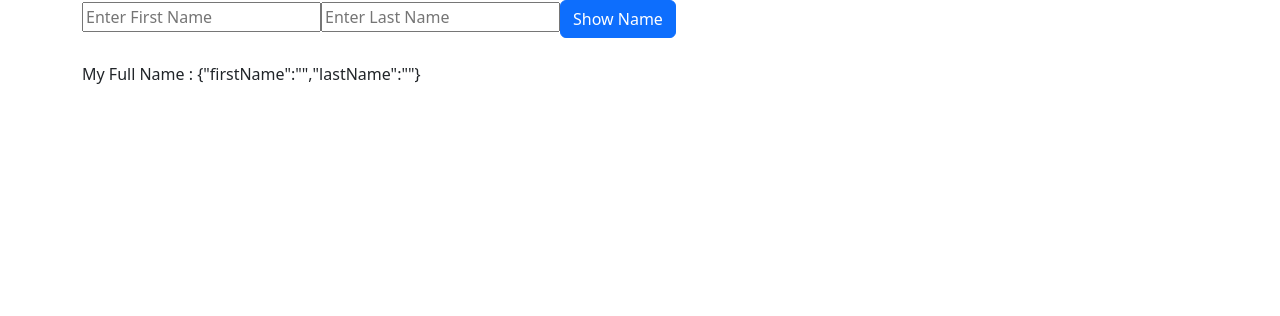
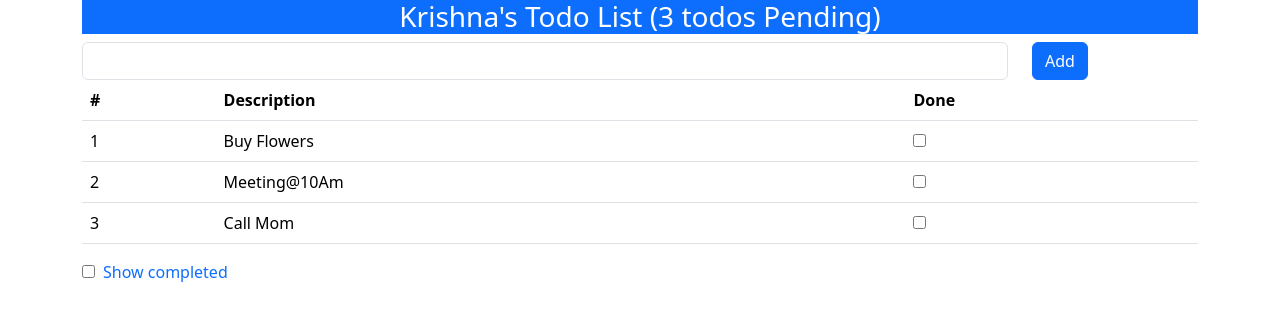
Before and after one commit to pankkap/Fab23FullstackTraining, a React (Create React App) app in the folder session31/: page / in a window 1280 px wide. Shown: the top 316 px of the page. Built offline with nearby package versions, Linux system fonts and the light colour scheme.

Commit message:
Session-34

```diff
--- a/session31/src/App.js
+++ b/session31/src/App.js
@@ -5,6 +5,7 @@ import StateWithClass from './components/StateManagement/StateWithClass';
 import StateWithHook from './components/StateManagement/StateWithHook';
 import UseStateWithObject from './components/StateManagement/UseStateWithObject';
 import ShowNameOnButtonClick from './components/StateManagement/ShowNameOnButtonClick';
+import TodoApp from './components/StateManagement/TodoApp';
 
 let students = [
   "Krishna",
@@ -72,8 +73,9 @@ function App() {
 
       {/* <StateWithClass/> */}
       {/* <StateWithHook/> */}
-      <UseStateWithObject/>
+      {/* <UseStateWithObject/> */}
       {/* <ShowNameOnButtonClick/> */}
+      <TodoApp/>
     </div>
   );
 }
--- /dev/null
+++ b/session31/src/components/StateManagement/TodoApp.js
@@ -0,0 +1,124 @@
+import React, { useState } from "react";
+
+export default function TodoApp() {
+  const [username, setusername] = useState("Krishna");
+  const [todoitems, settodoitems] = useState([
+    { action: "Buy Flowers", done: false },
+    { action: "Buy Movie Ticket", done: true },
+    { action: "Meeting@10Am", done: false },
+    { action: "Call Mom", done: false },
+  ]);
+
+  const [newItem, setnewItem] = useState();
+  const [showComplete, setshowComplete] = useState(false);
+
+  function createNewTodo() {
+    // console.log(newItem)
+    if (newItem) {
+      settodoitems([...todoitems, { action: newItem, done: false }]);
+      console.log(todoitems.length);
+      setnewItem("");
+    }
+  }
+
+  function toggleTodo(todo) {
+    settodoitems(
+      todoitems.map((item) =>
+        item.action === todo.action ? { ...item, done: !item.done } : item
+      )
+    );
+  }
+  function todoTableRow(doneValue) {
+    return todoitems
+      .filter((item) => item.done == doneValue)
+      .map((item, i) => (
+        <tr key={i}>
+          <td>{i + 1}</td>
+          <td>{item.action}</td>
+          <td>
+            <input
+              type="checkbox"
+              checked={item.done}
+              onChange={() => toggleTodo(item)}
+            />
+          </td>
+        </tr>
+      ));
+  }
+
+  return (
+    <div>
+      <div className="row">
+        <div className="col-md-12">
+          <h3 className="bg-primary text-white text-center">
+            {username}'s Todo List ({todoitems.filter((t) => !t.done).length}{" "}
+            todos Pending)
+          </h3>
+        </div>
+      </div>
+      <div className="row">
+        <div className="col-md-10">
+          <input
+            type="text"
+            className="form-control"
+            onChange={(e) => setnewItem(e.target.value)}
+            value={newItem}
+          />
+        </div>
+        <div className="col-md-2">
+          <button className="btn btn-primary" onClick={createNewTodo}>
+            Add
+          </button>
+        </div>
+      </div>
+
+      {/* Todo Table */}
+      <div className="row">
+        <div className="col-md-12">
+          <table className="table">
+            <thead>
+              <tr>
+                <th scope="col">#</th>
+                <th scope="col">Description</th>
+                <th scope="col">Done</th>
+              </tr>
+            </thead>
+            <tbody>{todoTableRow(false)}</tbody>
+          </table>
+        </div>
+      </div>
+
+      {/* Checkbox to show and hide the table */}
+
+      <div className="row">
+        <div className="col-md-6">
+          <input
+            type="checkbox"
+            checked={showComplete}
+            onChange={(e) => setshowComplete(e.target.checked)}
+          />
+          <span className="text-primary mx-2">Show completed</span>
+        </div>
+      </div>
+
+      {/* Table with Done value true */}
+      {showComplete ? (
+        // conditional Rendering
+        <div className="row">
+          <div className="col-md-12">
+            <table className="table">
+              <thead>
+                <tr>
+                  <th scope="col">#</th>
+                  <th scope="col">Description</th>
+                  <th scope="col">Done</th>
+                </tr>
+              </thead>
+              <tbody>{todoTableRow(true)}</tbody>
+            </table>
+          </div>
+        </div>
+      ) : null}
+    </div>
+  );
+}
```
